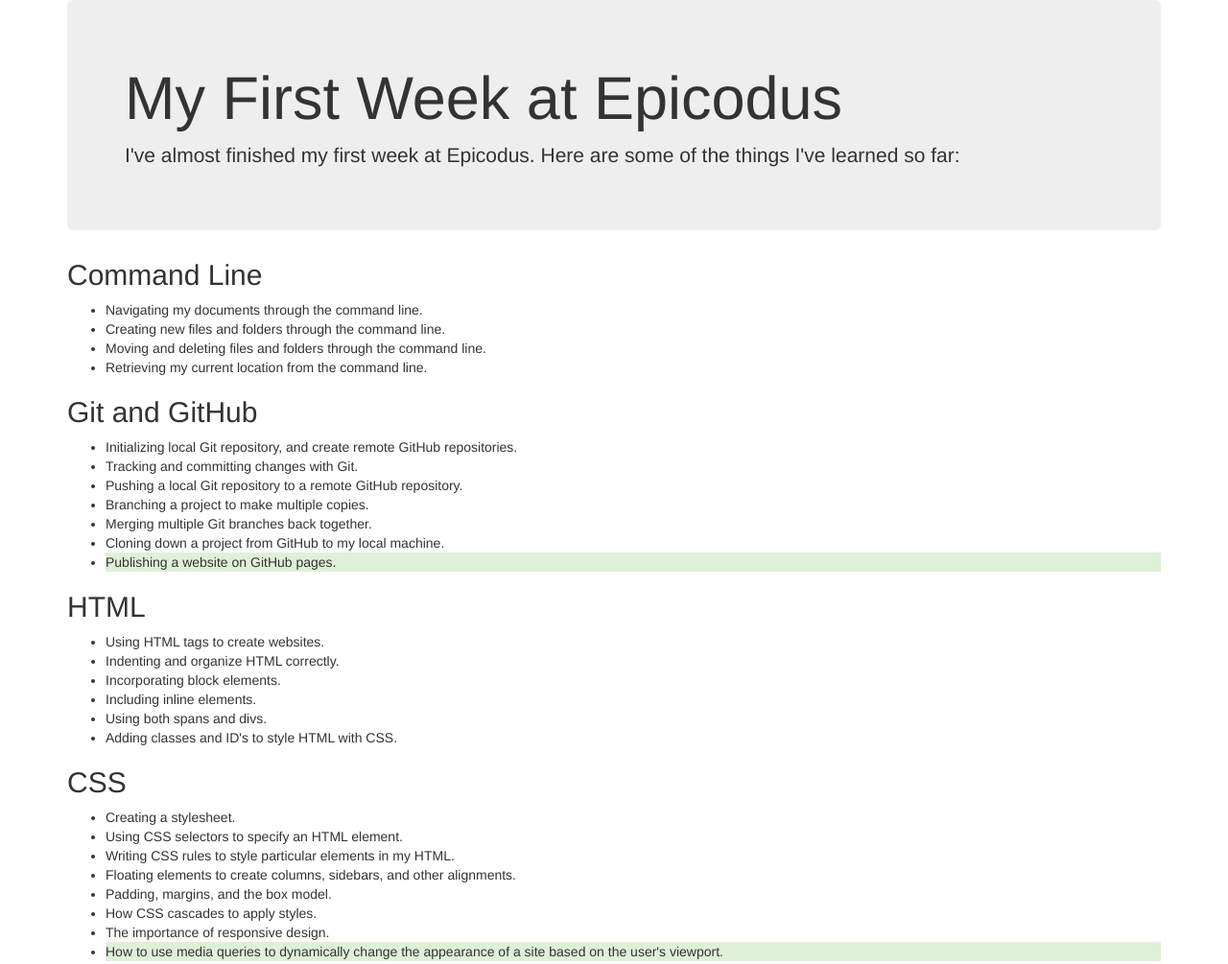
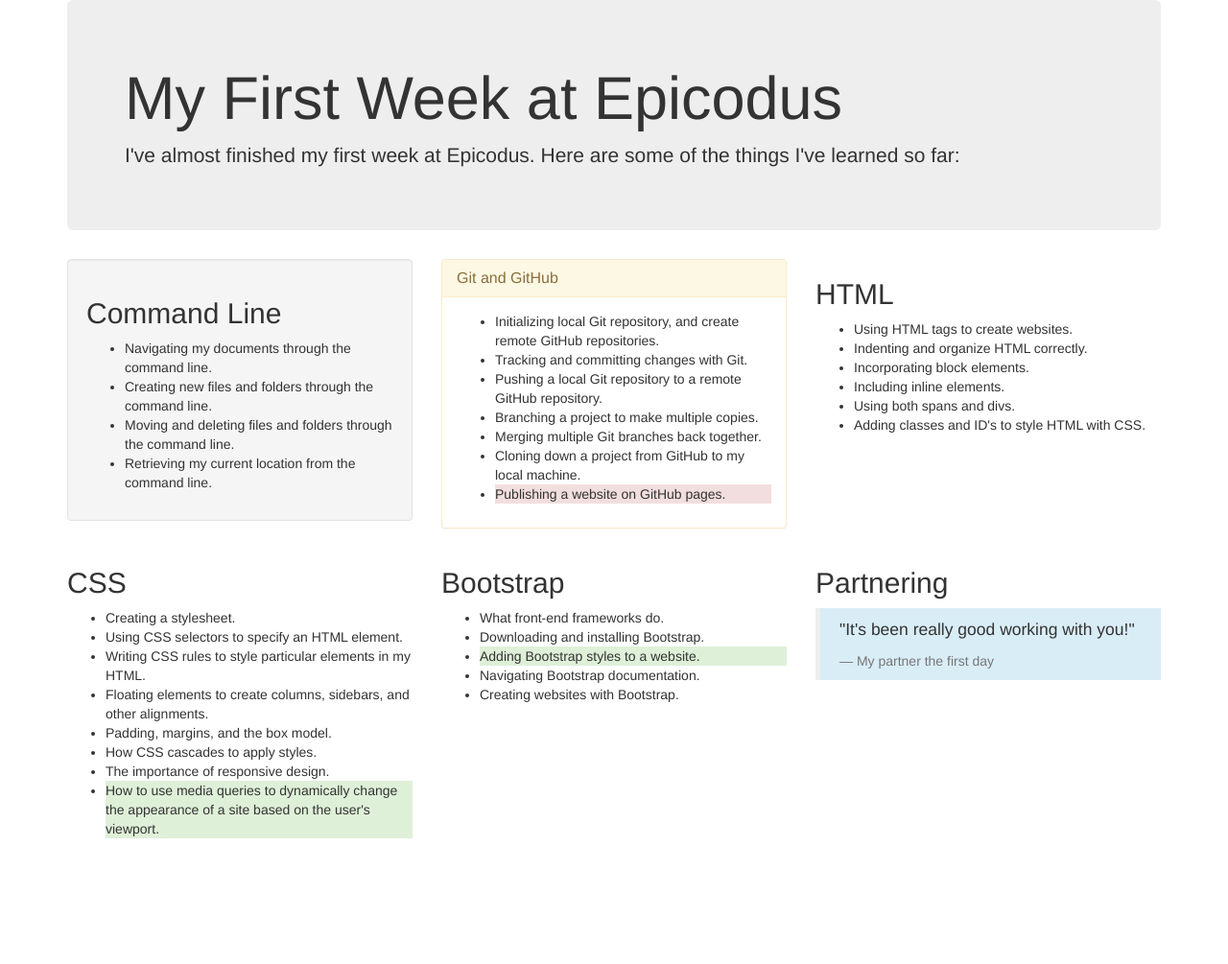
Before and after one commit to mswart503/bootstrap-practice, a plain HTML site: page index.html in a window 1280 px wide. Shown: the top 1005 px of the page at 96% size. After the commit the page ends 884 px from the top, so only its background shows below. Drawn offline with Linux system fonts and the light colour scheme.

Commit message:
added grid system

```diff
--- a/index.html
+++ b/index.html
@@ -12,6 +12,9 @@
       I've almost finished my first week at Epicodus. Here are some of the things I've learned so far:
         </p>
       </div>
+      <div class="row">
+        <div class="col-sm-4">
+          <div class="well">
             <h2>Command Line</h2>
             <ul>
               <li>Navigating my documents through the command line.</li>
@@ -19,7 +22,14 @@
               <li>Moving and deleting files and folders through the command line.</li>
               <li>Retrieving my current location from the command line.</li>
             </ul>
-    <h2>Git and GitHub</h2>
+            </div>
+        </div>
+      <div class="col-sm-4">
+          <div class="panel panel-warning">
+            <div class="panel-heading">
+              <h2 class="panel-title">Git and GitHub</h2>
+            </div>
+            <div class="panel-body">
               <ul>
                 <li>Initializing local Git repository, and create remote GitHub repositories.</li>
                 <li>Tracking and committing changes with Git.</li>
@@ -27,8 +37,12 @@
                 <li>Branching a project to make multiple copies.</li>
                 <li>Merging multiple Git branches back together.</li>
                 <li>Cloning down a project from GitHub to my local machine.</li>
-      <li class="bg-success">Publishing a website on GitHub pages.</li>
+                <li class="bg-danger">Publishing a website on GitHub pages.</li>
               </ul>
+            </div>
+          </div>
+        </div>
+      <div class="col-sm-4">
         <h2>HTML</h2>
         <ul>
           <li>Using HTML tags to create websites.</li>
@@ -38,6 +52,10 @@
           <li>Using both spans and divs.</li>
           <li>Adding classes and ID's to style HTML with CSS.</li>
         </ul>
+      </div>
+    </div>
+    <div class="row">
+      <div class="col-sm-4">
         <h2>CSS</h2>
         <ul>
           <li>Creating a stylesheet.</li>
@@ -49,6 +67,8 @@
           <li>The importance of responsive design.</li>
           <li class="bg-success">How to use media queries to dynamically change the appearance of a site based on the user's viewport.</li>
         </ul>
+      </div>
+      <div class="col-sm-4">
         <h2>Bootstrap</h2>
         <ul>
           <li>What front-end frameworks do.</li>
@@ -57,11 +77,15 @@
           <li>Navigating Bootstrap documentation.</li>
           <li>Creating websites with Bootstrap.</li>
         </ul>
+      </div>
+      <div class="col-sm-4">
         <h2>Partnering</h2>
           <blockquote class="bg-info">
             <p>"It's been really good working with you!"</p>
             <footer>My partner the first day</footer>
           </blockquote>
         </div>
+      </div>
+    </div>
   </body>
 </html>
```
Lines whose indentation alone changed are shown as unchanged.
